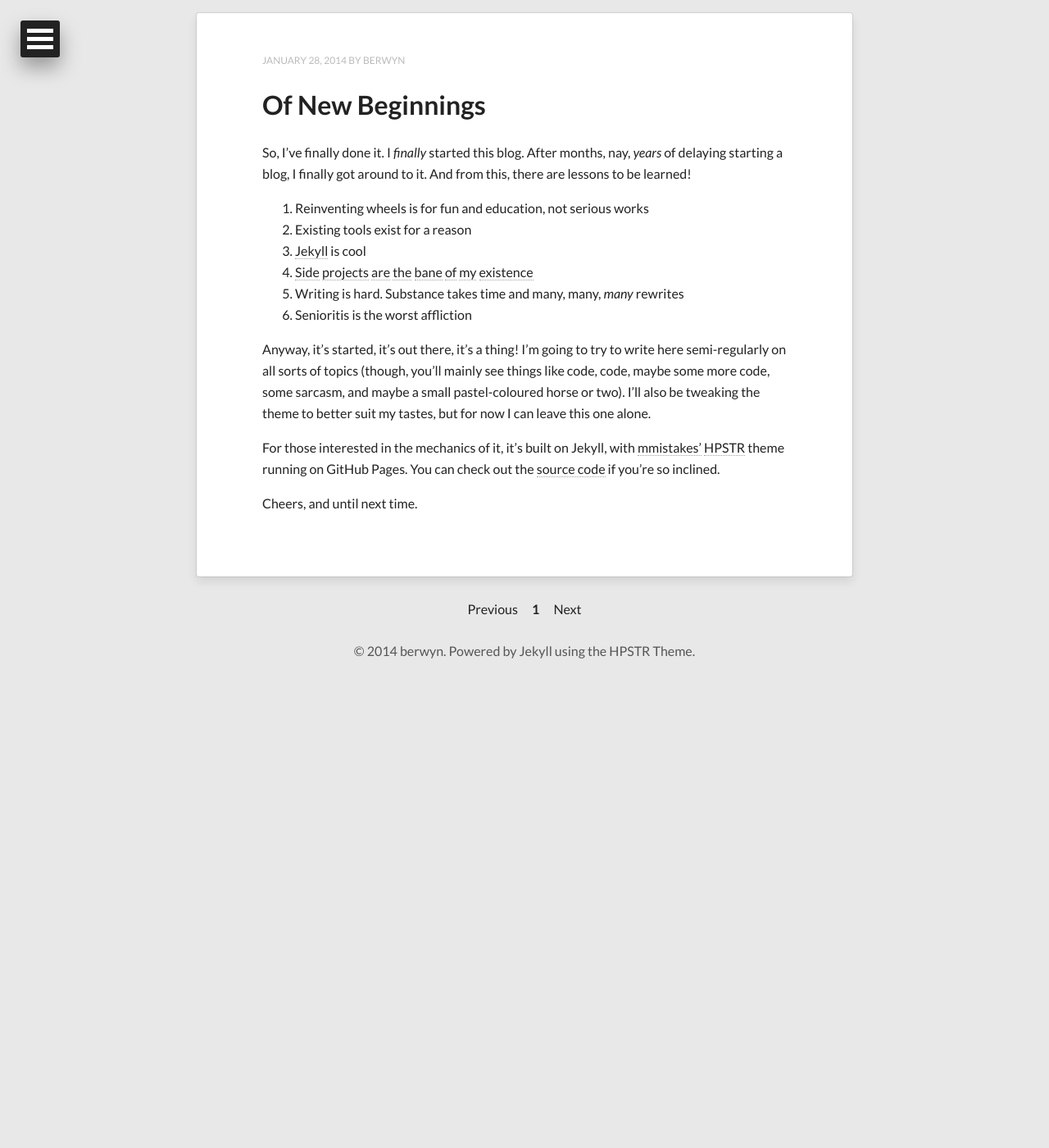
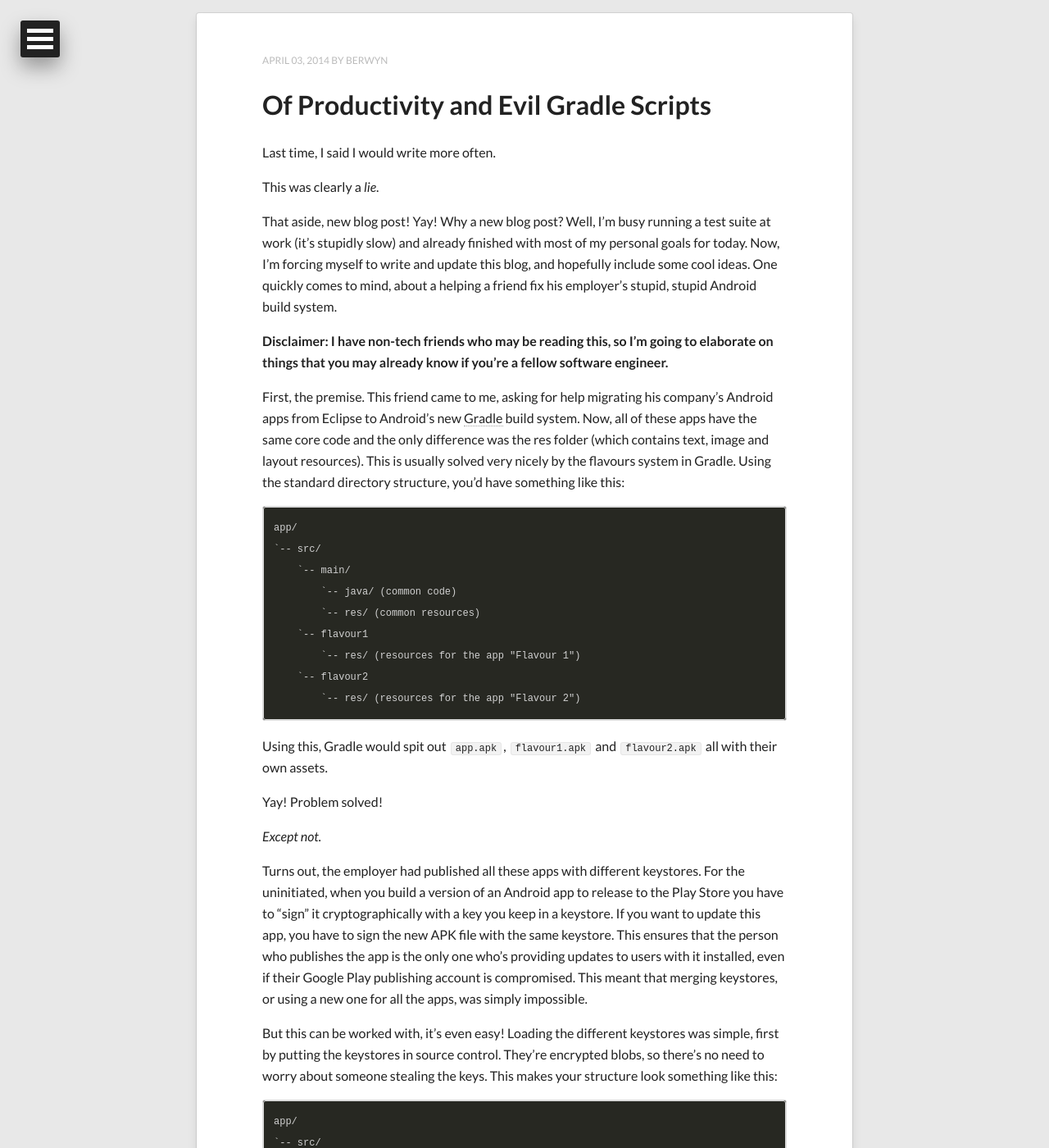
Before and after one commit to berwyn/berwyn.github.io, a Jekyll site: the page built from index.html, in a window 1280 px wide and 1400 px high, scrolled down 474 px. Shown: the whole window at 82% size. Built offline with Jekyll 4.4.1, drawn with Linux system fonts in a browser that asks for light colours; nearby versions of some CDN libraries; Markdown is read by kramdown in place of the engine named in the settings; the list of posts is cut into pages by our own code; before the commit the page ends 1309 px from its top, so only the background shows below that; some of the changed text lies outside the part shown.

Commit message:
Adding 2014-04-03

````diff
--- a/_posts/2014-01-28-of-new-beginnings.markdown
+++ b/_posts/2014-01-28-of-new-beginnings.markdown
@@ -2,7 +2,7 @@
 layout: post
 title: 'Of New Beginnings'
 date: 2014-01-28 23:30:00
-categories: jekyll update code lessons
+tags: [jekyll, update, code, lessons]
 ---
 
 So, I've finally done it. I _finally_ started this blog. After months, nay, _years_ of delaying starting a blog,
--- /dev/null
+++ b/_posts/2014-04-03-of-productivity.markdown
@@ -0,0 +1,114 @@
+---
+layout: post
+title: 'Of Productivity and Evil Gradle Scripts'
+date: 2014-04-03 16:00:00
+tags: [code, work, procrastination, android, gradle, ponies]
+---
+
+Last time, I said I would write more often.
+
+This was clearly a _lie_.
+
+That aside, new blog post! Yay! Why a new blog post? Well, I'm busy running a test suite at work (it's stupidly slow) and already finished with most of my personal goals for today. Now, I'm forcing myself to write and update this blog, and hopefully include some cool ideas. One quickly comes to mind, about a helping a friend fix his employer's stupid, stupid Android build system.
+
+__Disclaimer: I have non-tech friends who may be reading this, so I'm going to elaborate on things that you may already know if you're a fellow software engineer.__
+
+First, the premise. This friend came to me, asking for help migrating his company's Android apps from Eclipse to Android's new [Gradle][gradle] build system. Now,  all of these apps have the same core code and the only difference was the res folder (which contains text, image and layout resources). This is usually solved very nicely by the flavours system in Gradle. Using the standard directory structure, you'd have something like this:
+
+```
+app/
+`-- src/
+    `-- main/
+        `-- java/ (common code)
+        `-- res/ (common resources)
+    `-- flavour1
+        `-- res/ (resources for the app "Flavour 1")
+    `-- flavour2
+        `-- res/ (resources for the app "Flavour 2")
+```
+
+Using this, Gradle would spit out ```app.apk```, ```flavour1.apk``` and ```flavour2.apk``` all with their own assets.
+
+Yay! Problem solved!
+
+_Except not._
+
+Turns out, the employer had published all these apps with different keystores. For the uninitiated, when you build a version of an Android app to release to the Play Store you have to "sign" it cryptographically with a key you keep in a keystore. If you want to update this app, you have to sign the new APK file with the same keystore. This ensures that the person who publishes the app is the only one who's providing updates to users with it installed, even if their Google Play publishing account is compromised. This meant that merging keystores, or using a new one for all the apps, was simply impossible.
+
+But this can be worked with, it's even easy! Loading the different keystores was simple, first by putting the keystores in source control. They're encrypted blobs, so there's no need to worry about someone stealing the keys. This makes your structure look something like this:
+
+```
+app/
+`-- src/
+    `-- main/
+        `-- java/
+            res/
+    `-- flavour1
+        `-- res/
+            release.keystore
+    `-- flavour2
+        `-- res/
+            release.keystore
+```
+
+Then in your ```build.gradle```, you can do this:
+
+```groovy
+android {
+  ...
+
+  signingConfigs {
+    flavour1 {
+      storeFile file('flavour1/release.keystore')
+      storePassowrd "superSecretPassword"
+      keyAlias "secretReleaseKey"
+      keyPassword "secretReleaseKeyPassword"
+    }
+    flavour2 {
+      storeFile file('flavour2/release.keystore')
+      storePassowrd "superSecretPassword"
+      keyAlias "secretReleaseKey"
+      keyPassword "secretReleaseKeyPassword"
+    }
+    ...
+  }
+
+  buildTypes {
+    flavour1 {
+      signingConfig signingConfigs.flavour1
+      packageName 'com.mycompany.flavour1'
+    }
+    flavour2 {
+      signingConfig signingConfigs.flavour2
+      packageName 'com.mycompany.flavour2'
+    }
+  }
+}
+```
+
+Problem **_super_** solved!
+
+**Except not.**
+
+You see, this employer was concerned about keeping their keystore and key passwords in their source control (Mind you, this is a private, self-hosted, secured source control). Something about security and red tape.
+
+<figure style="width:500px;margin-left:auto;margin-right:auto;">
+  <img src="/images/lyra_table.gif" alt="Rage"/>
+</figure>
+
+At this point, I'm mad. I'm not even working for this comapny, just helping my friend out of pity, and I'm solving these major, complex, corporate-BS issues for them. Suddenly, lightbulb! Flash of brilliance! What if we put the signing configs in their own gradle file, and omit that from source control? You then have a file that someone, somewhere who feels like being managerial can control, and nobody without it can build the app for the Play Store. It all takes three simple steps:
+
+  1. Move the signingConfigs section from ```build.gradle``` to ```signing.gradle```, make sure to wrap it in ```android { ... }```</li>
+  2. In ```build.gradle```, inside the ```android { ... }``` add ```apply from: 'signing.gradle'```
+  3. ???
+  4. Profit!
+
+At this point, he was able to produce production builds of the comapny's apps just like the old build system and I got to revel in my victory.
+
+<figure style="width:360px;margin-left:auto;margin-right:auto;">
+  <img src="/images/luna_clap.gif"/>
+</figure>
+
+Anyway, you can expect more posts in the near future. I'd like to start blogging about things I'm actually doing closer to real-time, as well as customise the site a bit more. Cheers, and until next time!
+
+[gradle]: http://tools.android.com/tech-docs/new-build-system/user-guide
````
Also changed, not shown: images/luna_clap.gif (added), images/lyra_table.gif (added).
